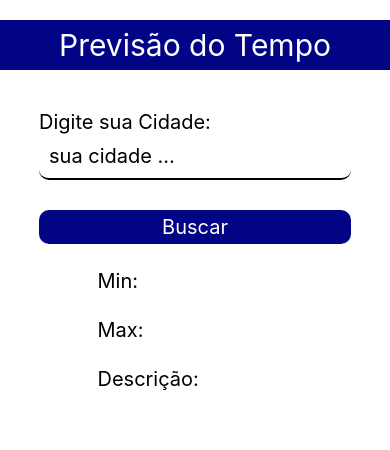
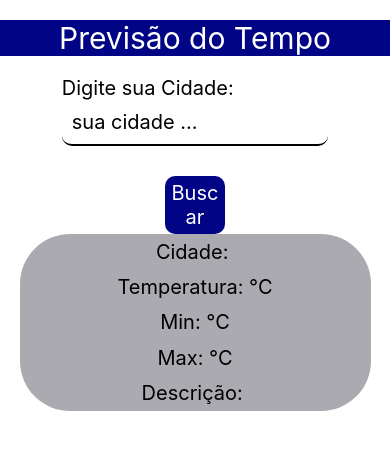
Before and after one commit to kayo0404/previsaoTempo3dsPeruibe, a React Native app: screen / in a window 390 px wide. Shown: the top 450 px of the page. Built offline with nearby package versions, Linux system fonts and the light colour scheme.

Commit message:
atualização funcional

```diff
--- a/App.js
+++ b/App.js
@@ -1,28 +1,34 @@
 import  React, { useState } from 'react';
-import { StyleSheet, Text, View, TextInput, TouchableOpacity}
+import { StyleSheet, Text, View, TextInput, TouchableOpacity, Dimensions}
 from 'react-native';
 import Api from './components/Api';
 import  Tempo  from './components/Tempo';
 
 export default function App() {
       const [city, setCity] = useState(0);
+      const [city2, setCity2] = useState(0);
       const [inputCity, setInputCity] = useState(0);
 
       async function buscaCep(){
-        const response = await Api.get('&city_name='+inputCity);
+        const response = await Api.get('weather?array_limit=1&fields=only_results,temp,city_name,forecast,max,min,date,description&key=ee567e86&city_name='+inputCity);
 
-        setCity(response.data)
+        setCity(response.data.forecast[0]);
+        setCity2(response.data);
       }
   return (
     <View style={styles.container}>
       <View style={styles.bloco}>
-        <Text style={styles.titulo}>Previsão do Tempo</Text>
+        <View style={styles.header}>
+          <Text style={styles.titulo}>Previsão do Tempo</Text>
+
+          </View>
       </View>
       <View style={styles.blocoGeral}>
         <Text style={styles.label}>Digite sua Cidade: </Text>
         <TextInput
           placeholder='sua cidade ...'
           style={styles.input}
+          onChangeText={(value)=>setInputCity(value)}
 
         />
       </View>
@@ -33,28 +39,34 @@ export default function App() {
           <Text style={styles.textoBotao}>Buscar</Text>
         </TouchableOpacity>
       </View>
-      <Tempo/>
+      <Tempo data={city} data2={city2}/>
     </View>
   );
 }
 
 const styles = StyleSheet.create({
   container: {
-    flex: 1,
+    display: 'flex',
+    flexDirection: 'column',
+    alignItems: 'center'
   },
   bloco:{
     alignItems:'center',
-    marginBottom:20,
     marginTop:20
+  },
+  header:{
+    display: 'flex',
+    flexDirection: 'row',
+    justifyContent:'space-around',
+    alignItems: 'center',
+    width: Dimensions.get('window').width,
+    backgroundColor: '#010485',
+
+
   },
   titulo:{
     fontSize:30,
-    backgroundColor: '#010485',
-    color: '#FFF',
-    padding: 7,
-    width: '100%',
-    textAlign: 'center'
-
+    color: '#FFF'
   },
   label:{
     fontSize:20,
--- a/components/Api.js
+++ b/components/Api.js
@@ -1,7 +1,7 @@
 import axios from 'axios';
 
 const api = axios.create({
-    baseURL:'https://api.hgbrasil.com/weather?array_limit=1&fields=only_results,temp,city_name,forecast,max,min,date,description&key=ee567e86&city_name=Peruibe,SP',
+    baseURL:'https://api.hgbrasil.com/',
 });
 
 export default api;
--- a/components/Tempo.js
+++ b/components/Tempo.js
@@ -1,20 +1,33 @@
 import React from 'react';
-import { Text, StyleSheet } from 'react-native';
+import { Text, StyleSheet, View } from 'react-native';
 
-export default function Tempo() {
+export default function Tempo(props) {
  return (
    <>
-        <Text style={styles.texto}>Min: </Text>
-        <Text style={styles.texto}>Max: </Text>
-        <Text style={styles.texto}>Descrição: </Text>
+        <View style={styles.bloco}>
+        <Text style={styles.texto}>Cidade: {props.data2.city_name}</Text>
+        <Text style={styles.texto}>Temperatura: {props.data2.temp}°C</Text>
+        <Text style={styles.texto}>Min: {props.data.min}°C</Text>
+        <Text style={styles.texto}>Max: {props.data.max}°C</Text>
+        <Text style={styles.texto}>Descrição: {props.data.description}</Text>
+        </View>
    </>
   );
 }
 
     const styles = StyleSheet.create({
+        bloco:{
+            display: 'flex',
+            flexDirection:'column',
+            justifyContent:'space-around',
+            alignItems:'center',
+
+            width: '90%',
+            height: '50%',
+            borderRadius: 50,
+            backgroundColor: '#aaaab0'
+        },
         texto:{
             fontSize: 20,
-            marginLeft: '25%',
-            marginTop: 25
         }
     });
```
